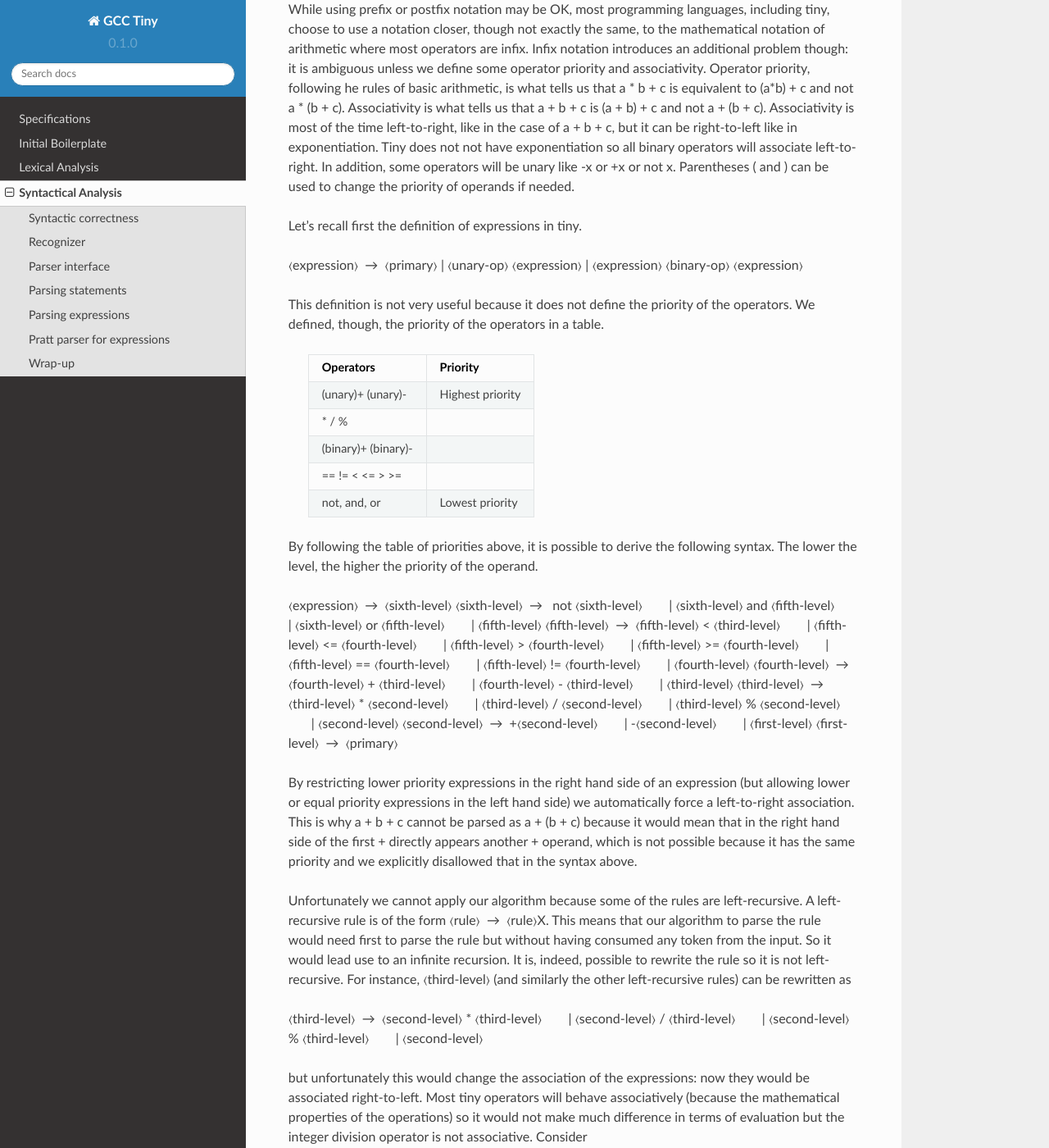
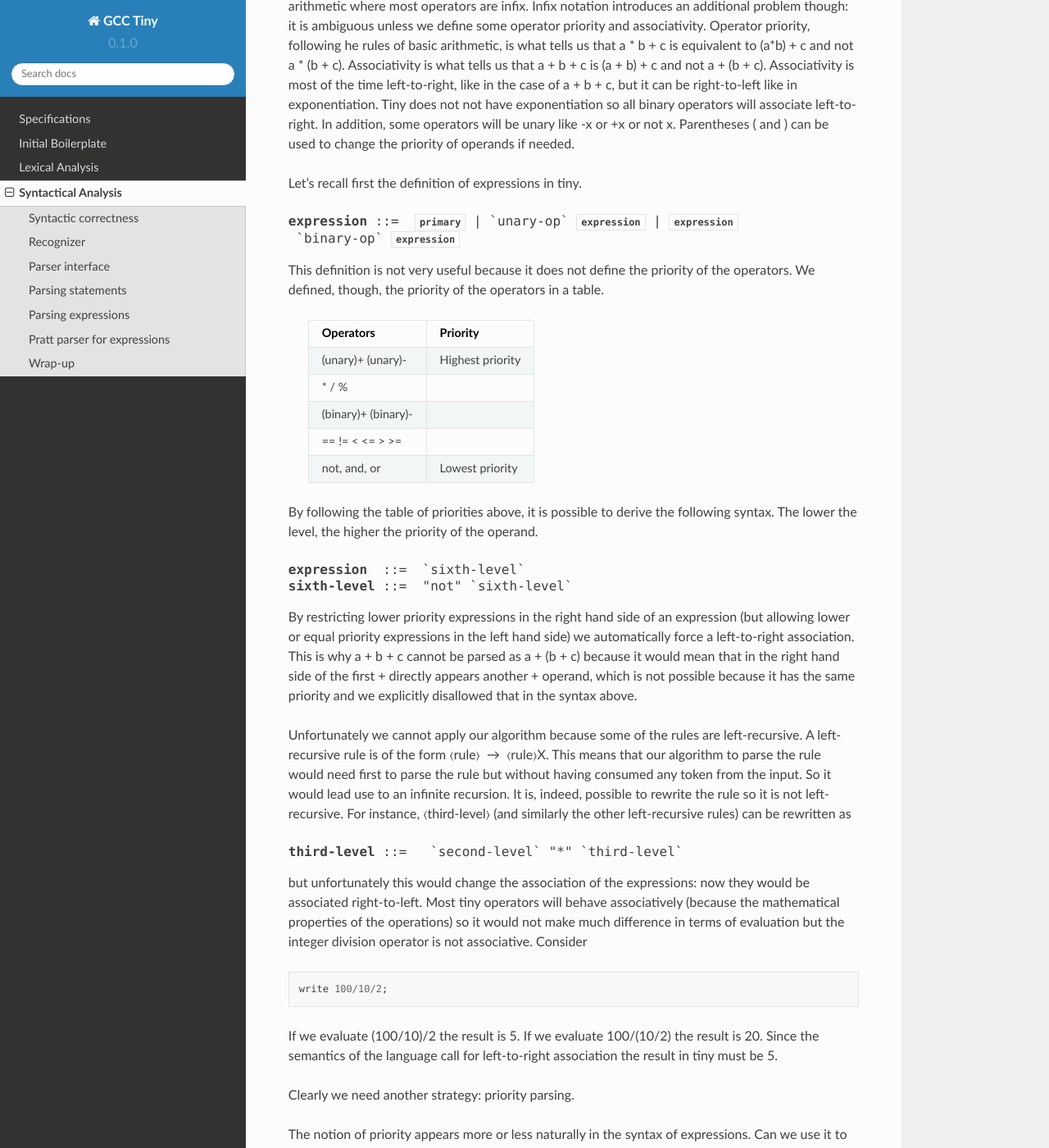
Before and after one commit to GCC-Tiny/gcc-tiny-docs-rtd, a Sphinx documentation site: the page built from docs/source/part04.rst, in a window 1280 px wide and 1400 px high, scrolled down 9617 px. Shown: the whole window at 82% size. Built offline with Sphinx 7.4.7 and the Read the Docs theme 2.0.0, drawn with Linux system fonts in a browser that asks for light colours; some of the changed text lies outside the part shown.

Commit message:
part04: use productionlist for gramar

```diff
--- a/docs/source/part04.rst
+++ b/docs/source/part04.rst
@@ -225,7 +229,9 @@
         }
     }
 
-We peek the current token and we check which statement it can initiate. If no statement can be initiated given the current token, the we call a diagnostic function with the unexpected token. We do some minimal error recovery by skiping all tokens until a semicolon is found.
+We peek the current token and we check which statement it can initiate. If no statement can be
+initiated given the current token, the we call a diagnostic function with the unexpected token.
+We do some minimal error recovery by skiping all tokens until a semicolon is found.
 
 .. code-block:: c
 
@@ -551,29 +563,30 @@
 By following the table of priorities above, it is possible to derive the following
 syntax. The lower the level, the higher the priority of the operand.
 
-〈expression〉 → 〈sixth-level〉
-〈sixth-level〉 →  not 〈sixth-level〉
-   | 〈sixth-level〉 and 〈fifth-level〉
-   | 〈sixth-level〉 or 〈fifth-level〉
-   | 〈fifth-level〉
-〈fifth-level〉 → 〈fifth-level〉 < 〈third-level〉
-   | 〈fifth-level〉 <= 〈fourth-level〉
-   | 〈fifth-level〉 > 〈fourth-level〉
-   | 〈fifth-level〉 >= 〈fourth-level〉
-   | 〈fifth-level〉 == 〈fourth-level〉
-   | 〈fifth-level〉 != 〈fourth-level〉
-   | 〈fourth-level〉
-〈fourth-level〉 → 〈fourth-level〉 + 〈third-level〉
-   | 〈fourth-level〉 - 〈third-level〉
-   | 〈third-level〉
-〈third-level〉 → 〈third-level〉 * 〈second-level〉
-   | 〈third-level〉 / 〈second-level〉
-   | 〈third-level〉 % 〈second-level〉
-   | 〈second-level〉
-〈second-level〉 → +〈second-level〉
-   | -〈second-level〉
-   | 〈first-level〉
-〈first-level〉 → 〈primary〉
+.. productionlist:: Tiny
+    expression: `sixth-level`
+    sixth-level: "not" `sixth-level`
+                | `sixth-level` "and" `fifth-level`
+                | `sixth-level` "or" `fifth-level`
+                | `fifth-level`
+    fifth-level:  `fifth-level` "<"  `third-level`
+                | `fifth-level` "<=" `fourth-level`
+                | `fifth-level` ">"  `fourth-level`
+                | `fifth-level` ">=" `fourth-level`
+                | `fifth-level` "==" `fourth-level`
+                | `fifth-level` "!=" `fourth-level`
+                | `fourth-level`
+    fourth-level: `fourth-level` "+" `third-level`
+                | `fourth-level` "-" `third-level`
+                | `third-level`
+    third-level:  `third-level` "*" `second-level`
+                | `third-level` "/" `second-level`
+                | `third-level` "%" `second-level`
+                | `second-level`
+    second-level: "+"`second-level`
+                | "-"`second-level`
+                | `first-level`
+    first-level: `primary`
 
 By restricting lower priority expressions in the right hand side of an expression
 (but allowing lower or equal priority expressions in the left hand side) we
@@ -590,10 +603,11 @@
 left-recursive. For instance, 〈third-level〉 (and similarly the other
 left-recursive rules) can be rewritten as
 
-〈third-level〉 → 〈second-level〉 * 〈third-level〉
-   | 〈second-level〉 / 〈third-level〉
-   | 〈second-level〉 % 〈third-level〉
-   | 〈second-level〉
+.. productionlist:: Tiny
+    third-level:  `second-level` "*" `third-level`
+                | `second-level` "/" `third-level`
+                | `second-level` "%" `third-level`
+                | `second-level`
 
 but unfortunately this would change the association of the expressions: now
 they would be associated right-to-left. Most tiny operators will behave
```
Also changed, not shown: other parts of docs/source/part04.rst (+20 -10 lines).
